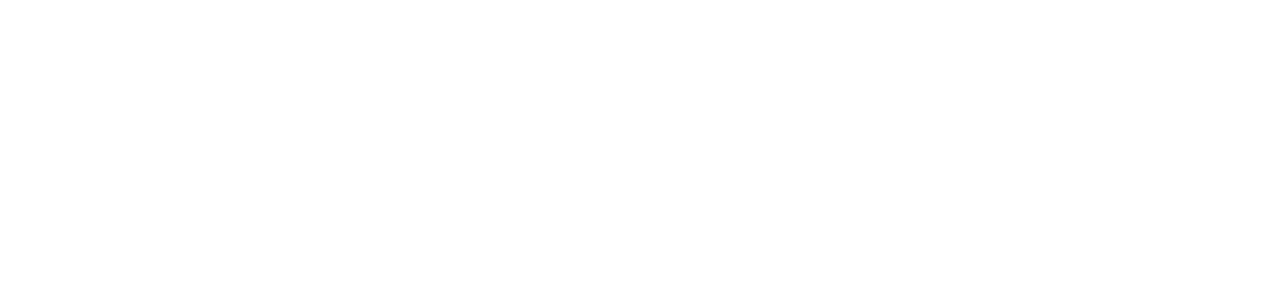
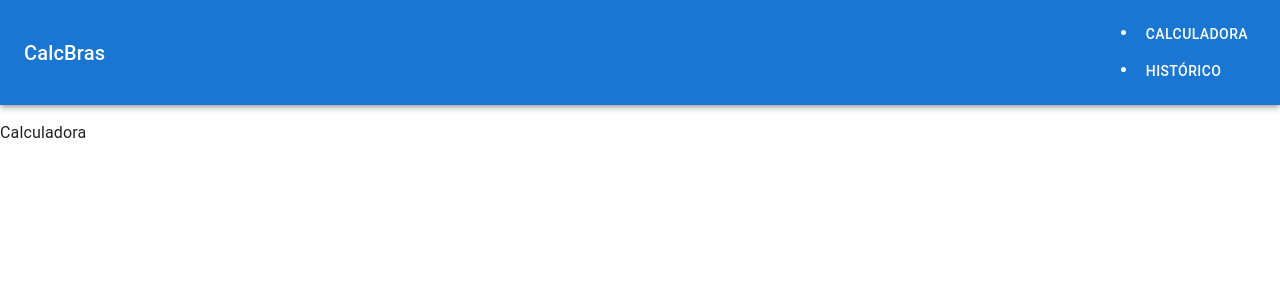
Before and after one commit to andersonaguia/calculadora, a React (Vite) app: page / in a window 1280 px wide. Shown: the top 300 px of the page. Built offline with nearby package versions, Linux system fonts and the light colour scheme.

Commit message:
feat: adicionado componente  header

```diff
--- a/package.json
+++ b/package.json
@@ -13,6 +13,7 @@
   "dependencies": {
     "@emotion/react": "^11.10.6",
     "@emotion/styled": "^11.10.6",
+    "@mui/icons-material": "^5.11.11",
     "@mui/material": "^5.11.13",
     "@mui/styled-engine-sc": "^5.11.11",
     "prop-types": "^15.8.1",
--- /dev/null
+++ b/src/components/AppHeader/Header.jsx
@@ -0,0 +1,35 @@
+import * as React from 'react';
+import AppBar from '@mui/material/AppBar';
+import Box from '@mui/material/Box';
+import Toolbar from '@mui/material/Toolbar';
+import Typography from '@mui/material/Typography';
+import Button from '@mui/material/Button';
+import IconButton from '@mui/material/IconButton';
+import MenuIcon from '@mui/icons-material/Menu';
+import { useNavigate } from 'react-router-dom';
+
+export const Header = () => {
+    const navigate = useNavigate();
+    const handlePage = (path) => {
+        navigate(path)
+    }
+    return (
+        <Box sx={{ flexGrow: 1 }}>
+            <AppBar position="static">
+                <Toolbar>
+                    <Typography variant="h6" component="div" sx={{ flexGrow: 1 }}>
+                        CalcBras
+                    </Typography>
+                    <ul>
+                        <li>
+                            <Button color="inherit" onClick={() => handlePage("/calculadora")}>Calculadora</Button>
+                        </li>
+                        <li>
+                            <Button color="inherit" onClick={() => handlePage("/historico")}>Histórico</Button>
+                        </li>
+                    </ul>
+                </Toolbar>
+            </AppBar>
+        </Box>
+    )
+}
--- a/src/layouts/App/AppLayout.jsx
+++ b/src/layouts/App/AppLayout.jsx
@@ -2,12 +2,14 @@
 import { BrowserRouter } from 'react-router-dom';
 import { CalculatorProvider } from '../../contexts/calculator/calculatorProvider';
 import { Router } from '../../router/Router';
+import { Header } from '../../components/AppHeader/Header';
 
 export const AppLayout = () => {
     return (
         <CssBaseline>
             <BrowserRouter>
                 <CalculatorProvider>
+                    <Header />
                     <Router />
                 </CalculatorProvider>
             </BrowserRouter>
--- a/src/pages/Calculator/Calculator.jsx
+++ b/src/pages/Calculator/Calculator.jsx
@@ -1,5 +1,7 @@
 export const Calculator = () => {
-    return(
-        <></>
+    return (
+        <>
+            <p>Calculadora</p>
+        </>
     )
 }
--- a/src/pages/History/History.jsx
+++ b/src/pages/History/History.jsx
@@ -1,5 +1,7 @@
 export const History = () => {
-    return(
-        <></>
+    return (
+        <>
+            <p>historico</p>
+        </>
     )
 }
```
Also changed, not shown: 1 other file (tests, documents, lock files or other folders).
